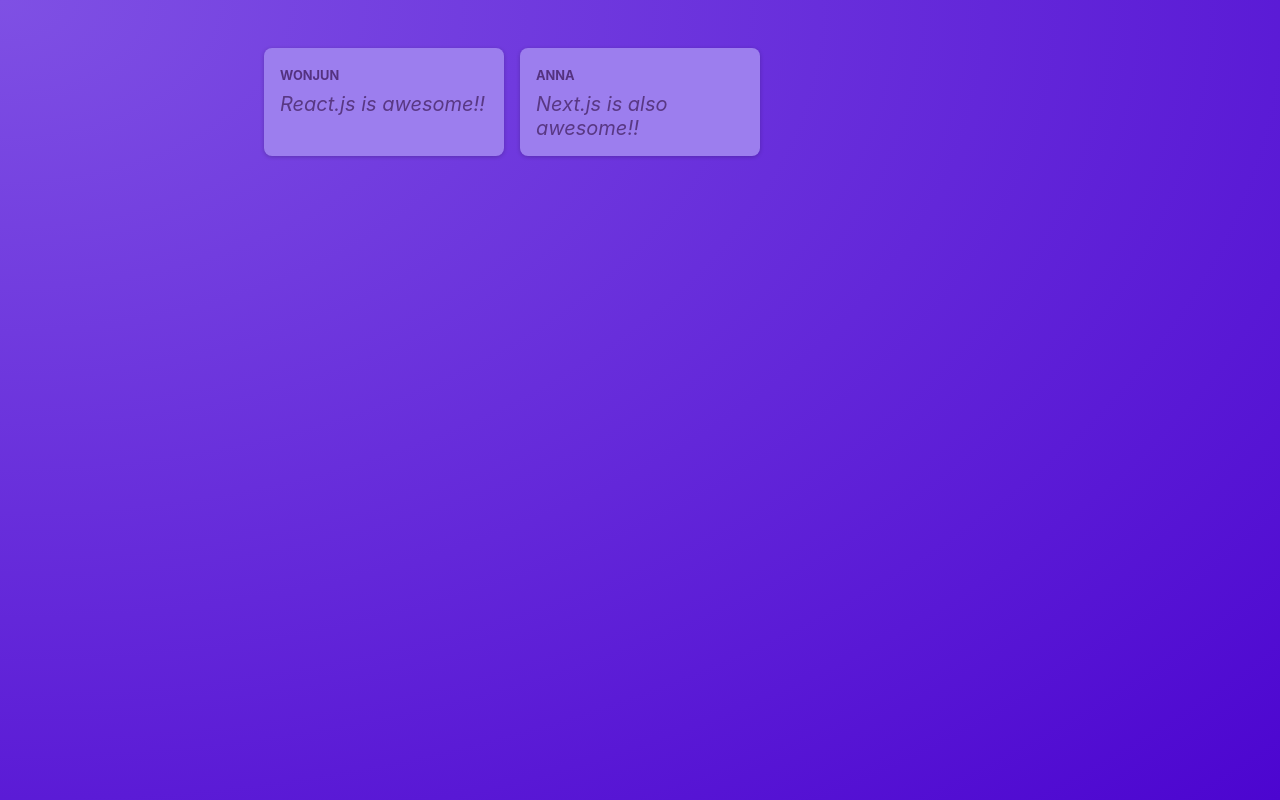
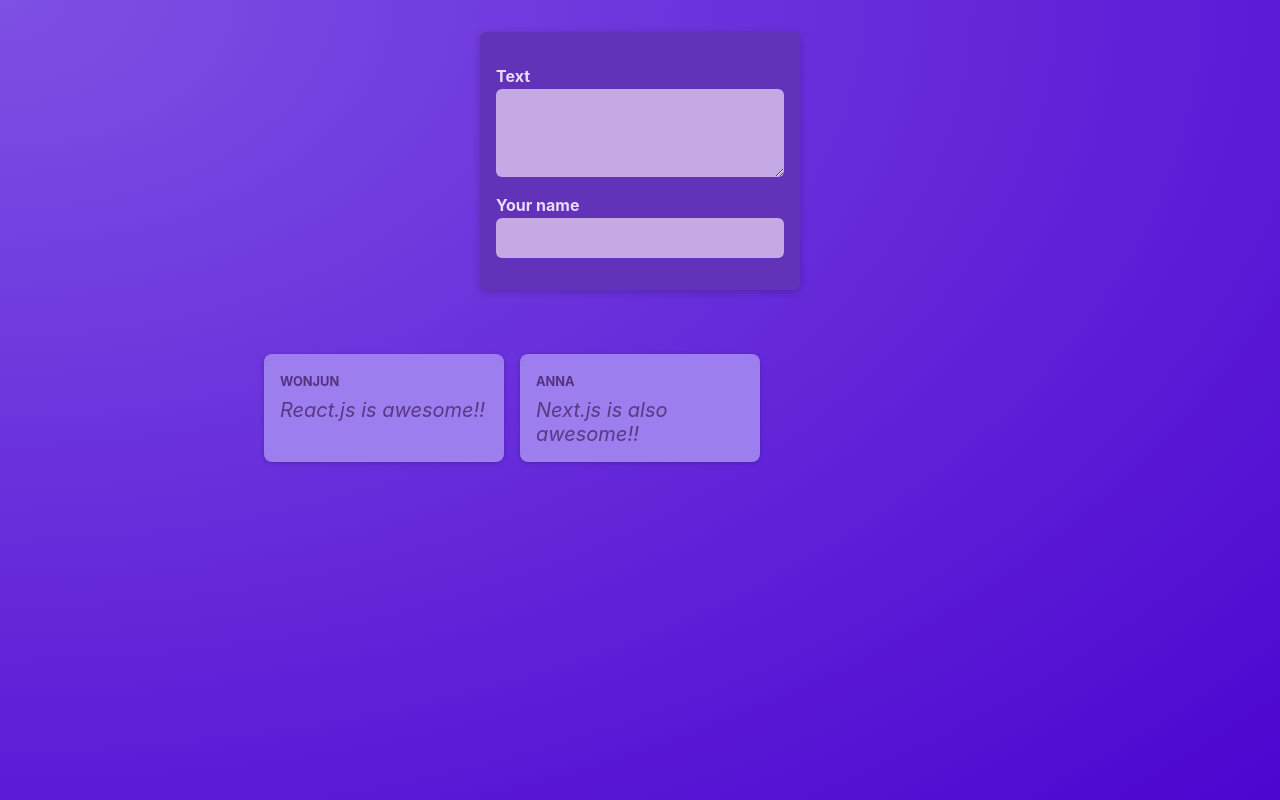
Before and after one commit to devbattery/react-crash-course, a React (Vite) app: page / in a window 1280 px wide. Built offline with nearby package versions, Linux system fonts and the light colour scheme.

Commit message:
Feat: 상태 이용을 위한 준비

```diff
--- /dev/null
+++ b/src/components/NewPost.jsx
@@ -0,0 +1,18 @@
+import classes from "./NewPost.module.css";
+
+function NewPost() {
+  return (
+    <form className={classes.form}>
+      <p>
+        <label htmlFor="body">Text</label>
+        <textarea id="body" required rows={3} />
+      </p>
+      <p>
+        <label htmlFor="name">Your name</label>
+        <input type="text" id="name" required />
+      </p>
+    </form>
+  );
+}
+
+export default NewPost;
--- /dev/null
+++ b/src/components/NewPost.module.css
@@ -0,0 +1,55 @@
+.form {
+  background-color: #6233b9;
+  padding: 1rem;
+  width: 20rem;
+  margin: 2rem auto;
+  border-radius: 6px;
+  box-shadow: 0 2px 8px rgba(0, 0, 0, 0.2);
+}
+
+.form label {
+  display: block;
+  margin-bottom: 0.05rem;
+  color: #eadbfb;
+  font-weight: bold;
+}
+
+.form input,
+.form textarea {
+  display: block;
+  width: 100%;
+  font: inherit;
+  padding: 0.5rem;
+  border-radius: 6px;
+  border: none;
+  background-color: #c4a9e4;
+  color: #28262c;
+}
+
+.actions {
+  display: flex;
+  justify-content: flex-end;
+  gap: 0.5rem;
+}
+
+.actions button {
+  cursor: pointer;
+  font: inherit;
+  padding: 0.5rem 1.5rem;
+  border: none;
+  border-radius: 4px;
+  background-color: #34036c;
+  color: #e5d5f7;
+}
+
+.actions button:hover {
+  background-color: #23014a;
+}
+
+.actions button[type="button"] {
+  background-color: transparent;
+}
+
+.actions button[type="button"]:hover {
+  color: #d1bee6;
+}
--- a/src/components/PostsList.jsx
+++ b/src/components/PostsList.jsx
@@ -1,12 +1,16 @@
 import Post from "./Post.jsx";
 import classes from "./PostsList.module.css";
+import NewPost from "./NewPost.jsx";
 
 function PostsList() {
   return (
-    <ul className={classes.posts}>
-      <Post author={"Wonjun"} body={"React.js is awesome!!"} />
-      <Post author={"Anna"} body={"Next.js is also awesome!!"} />
-    </ul>
+    <>
+      <NewPost />
+      <ul className={classes.posts}>
+        <Post author={"Wonjun"} body={"React.js is awesome!!"} />
+        <Post author={"Anna"} body={"Next.js is also awesome!!"} />
+      </ul>
+    </>
   );
 }
 
```
